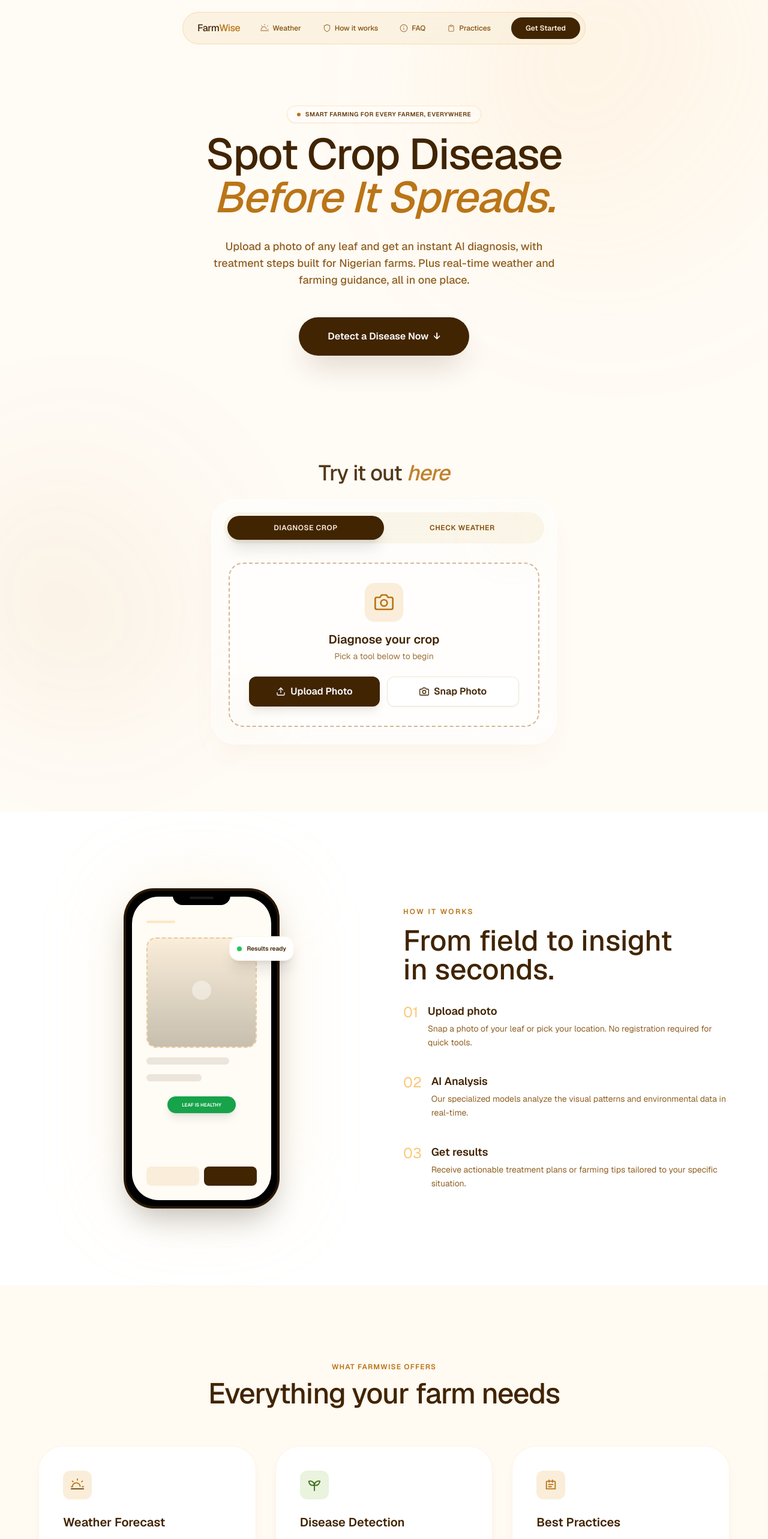
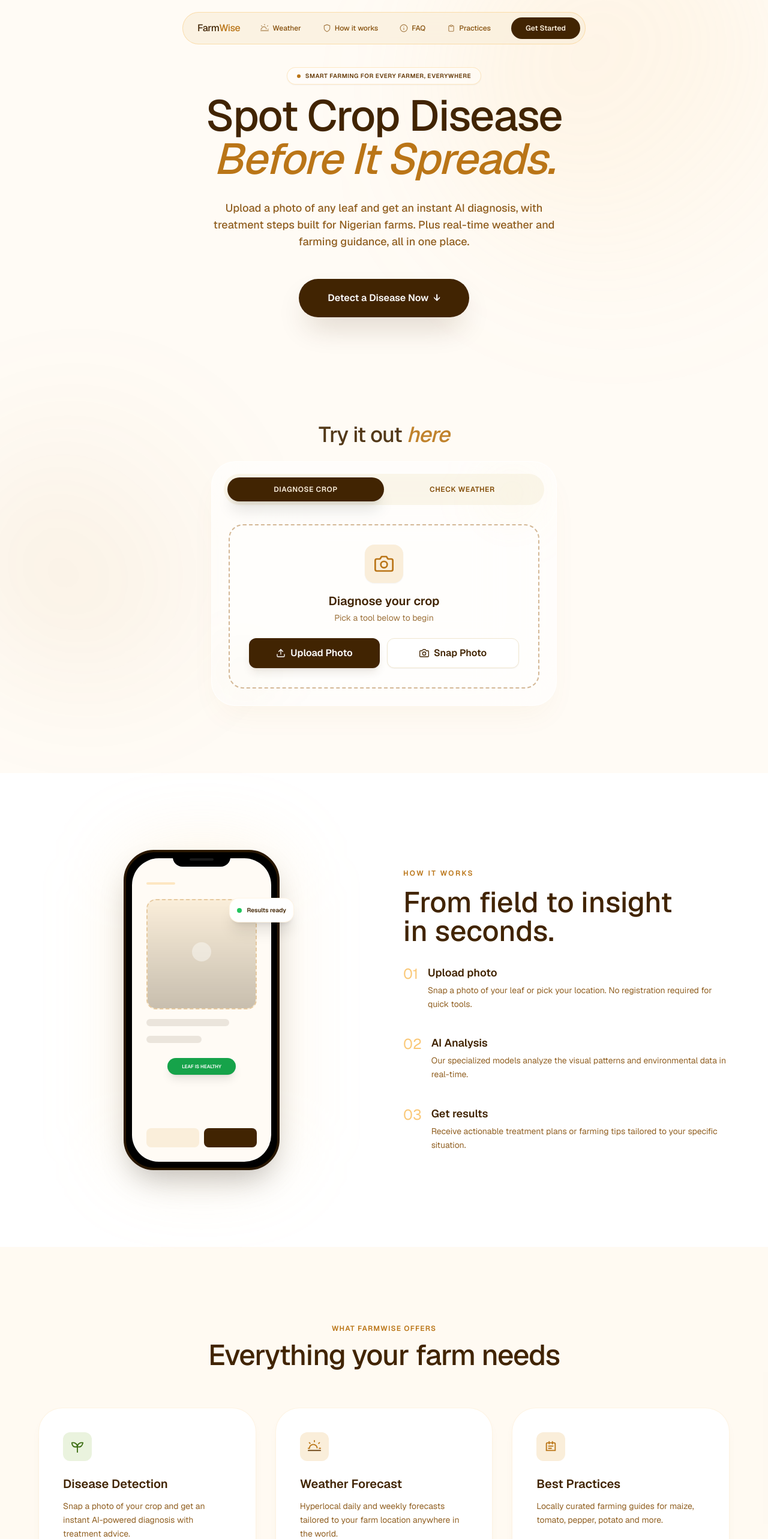
Before and after one commit to redhood22/farmwise, a React (Vite) app in the folder farmwise/frontend/: page / in a window 1280 px wide. Shown: the top 2566 px of the page at 60% size. Built offline with nearby package versions, Linux system fonts and the light colour scheme.

Commit message:
Polish home page hero spacing and feature order

```diff
--- a/farmwise/frontend/src/pages/Home.jsx
+++ b/farmwise/frontend/src/pages/Home.jsx
@@ -4,6 +4,17 @@
 import QuickActionHub from '../components/QuickActionHub'
 
 const features = [
+  {
+    id: 'crop-health',
+    icon: (
+      <svg width="22" height="22" viewBox="0 0 24 24" fill="none">
+        <path d="M12 22V12M12 12C12 7 7 4 2 5c0 5 3 9 10 7M12 12c0-5 5-8 10-7-1 5-4 9-10 7" stroke="#3B6D11" strokeWidth="2" strokeLinecap="round" strokeLinejoin="round"/>
+      </svg>
+    ),
+    iconBg: 'bg-[#EAF3DE]',
+    title: 'Disease Detection',
+    description: 'Snap a photo of your crop and get an instant AI-powered diagnosis with treatment advice.',
+  },
   {
     id: 'weather',
     icon: (
@@ -16,17 +27,6 @@
     iconBg: 'bg-[#FAEEDA]',
     title: 'Weather Forecast',
     description: 'Hyperlocal daily and weekly forecasts tailored to your farm location anywhere in the world.',
-  },
-  {
-    id: 'crop-health',
-    icon: (
-      <svg width="22" height="22" viewBox="0 0 24 24" fill="none">
-        <path d="M12 22V12M12 12C12 7 7 4 2 5c0 5 3 9 10 7M12 12c0-5 5-8 10-7-1 5-4 9-10 7" stroke="#3B6D11" strokeWidth="2" strokeLinecap="round" strokeLinejoin="round"/>
-      </svg>
-    ),
-    iconBg: 'bg-[#EAF3DE]',
-    title: 'Disease Detection',
-    description: 'Snap a photo of your crop and get an instant AI-powered diagnosis with treatment advice.',
   },
   {
     id: 'practices',
@@ -96,7 +96,7 @@
       <Navbar />
 
       {/* Hero Section */}
-      <section className="relative min-h-[90vh] flex flex-col items-center justify-center pt-36 md:pt-44 pb-16 px-6 overflow-hidden">
+      <section className="relative min-h-[90vh] flex flex-col items-center justify-center pt-24 md:pt-28 pb-16 px-6 overflow-hidden">
 
         {/* Background Accents */}
         <div className="absolute top-[-10%] right-[-5%] w-[45%] h-[45%] bg-gradient-to-br from-[#FAC775]/20 to-transparent rounded-full blur-[120px]" />
```
